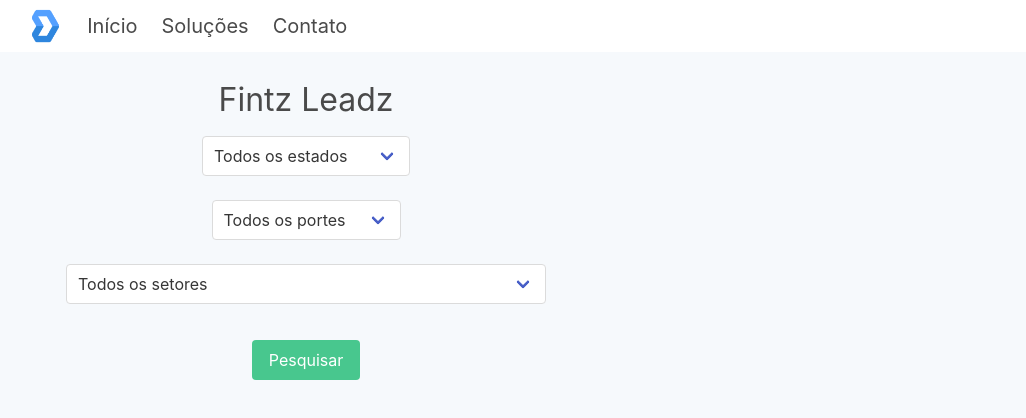
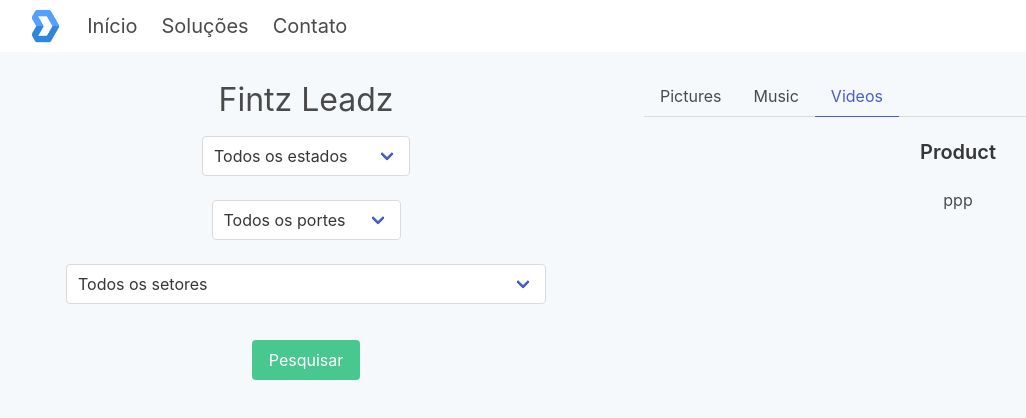
Before and after one commit to thefintz/Leadz, a React (Create React App) app: page / in a window 1280 px wide. Shown: the top 418 px of the page, without its empty margins (8-1034 px from the left). Built offline with nearby package versions, Linux system fonts and the light colour scheme.

Commit message:
theses tabs dont work

```diff
--- a/src/components/SearchPage.js
+++ b/src/components/SearchPage.js
@@ -14,7 +14,8 @@
       municipio: "",
       porte: "",
       cnae: "",
-      leadsData: []
+      leadsData: [],
+      activePage: 2
     }
     this.fetchData = this.fetchData.bind(this)
   }
@@ -50,6 +51,11 @@
 
   updateCNAE = (cnae) => {
     this.state.cnae = cnae;
+  }
+
+  updateActivePage = (page) => {
+    console.log(page)
+    this.state.activePage = page
   }
 
   render () {
@@ -88,6 +94,28 @@
 
           <div class="column is-half">
             <br/>
+            <div class="tabs">
+              <ul>
+                <li onClick={() => { this.updateActivePage(0)} } class={ this.state.activePage === 0 ? "is-active" : ""}><a>Pictures</a></li>
+                <li onClick={() => { this.updateActivePage(1)} } class={ this.state.activePage === 1 ? "is-active" : ""}><a>Music</a></li>
+                <li onClick={() => { this.updateActivePage(2)} } class={ this.state.activePage === 2 ? "is-active" : ""}><a>Videos</a></li>
+              </ul>
+            </div>
+            <div class="px-2" id="tab-content">
+              <div id="product-details">
+                <h3 class="is-size-5 title"> Product </h3>
+                <p> ppp </p>
+              </div>
+              <div id="sales-details" class="is-hidden">
+                <h3 class="is-size-5 title"> sales </h3>
+                <p> sss </p>
+              </div>
+              <div id="marketing-details" class="is-hidden">
+                <h3 class="is-size-5 title"> marketing </h3>
+                <p> mmm </p>
+              </div>
+            </div>
+
             <LeadsList leadsList={ this.state.leadsData } />
           </div>
 
```
Also changed, not shown: src/components/LeadsList.js (indentation only).
